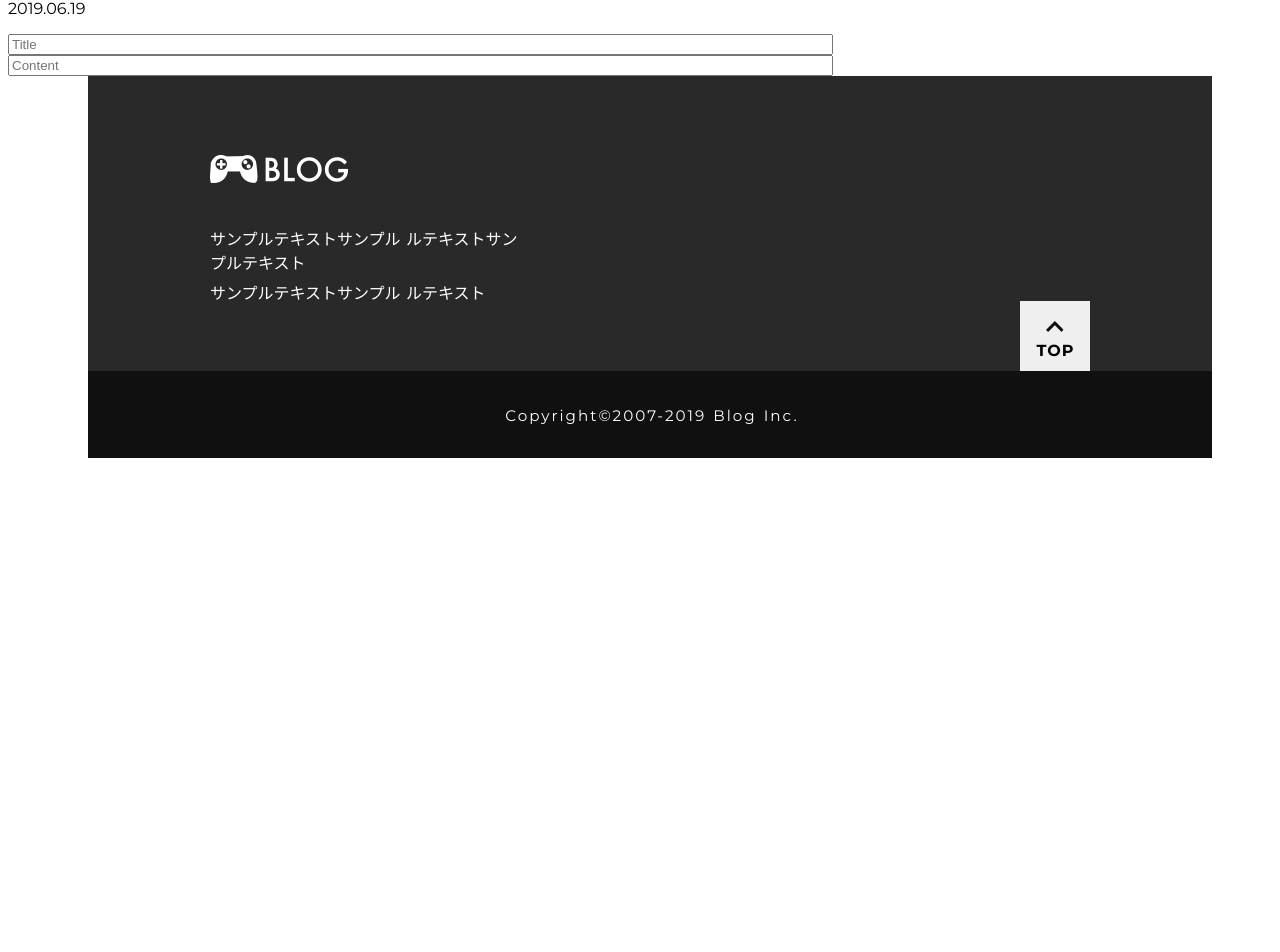
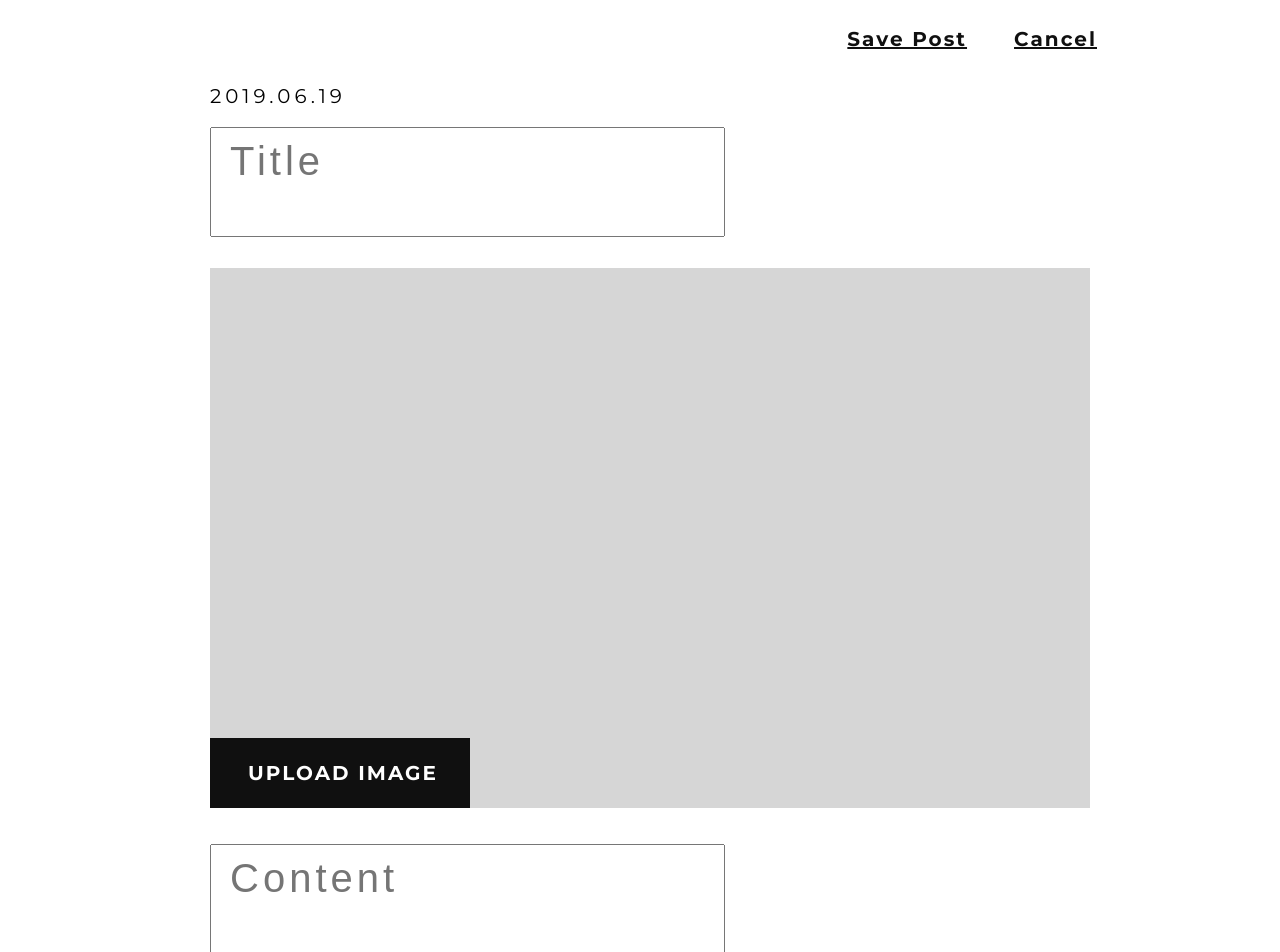
Before and after one commit to karenkeyc/fe-exam-output, a React (Create React App) app in the folder output/: page /create-new-post in a window 1280 px wide. Shown: the part 197-1149 px from the top of the page. Before the commit the page ends 800 px from the top, so only its background shows below. Built offline with nearby package versions, Linux system fonts and the light colour scheme; the HTML template or start-up script is replaced by a standard one; a web font is replaced by a local one.

Commit message:
create new post, cols need fix

```diff
--- a/output/src/assets/styles/newpost.scss
+++ b/output/src/assets/styles/newpost.scss
@@ -1 +1,87 @@
 @import '../styles/global.scss';
+.new-post {
+  margin: 0 175px 10px 202px;
+  padding-top: 43px;
+  font-family: $sans-serif;
+  background: $light;
+  z-index: 7;
+}
+.new-post__actions {
+  float: right;
+}
+.new-post__save,
+.new-post__cancel {
+  font-weight: 700;
+  font-size: 20px;
+  color: $dark;
+  letter-spacing: 2px;
+  padding-left: 47px;
+}
+.new-post__timestamp {
+  padding-top: 57px;
+  letter-spacing: 4px;
+  font-size: 1.24em;
+}
+.new-post__title {
+  font-family: $yg-bold;
+  font-size: 40px;
+  resize: none;
+  margin-top: -1px;
+  letter-spacing: 4px;
+  padding: 11px 15px 7px 19px;
+}
+.new-post__content {
+  font-family: $yg-bold;
+  font-size: 40px;
+  resize: none;
+  margin-top: -1px;
+  letter-spacing: 4px;
+  padding: 11px 15px 7px 19px;
+}
+// image upload
+.new-post__file-upload {
+  display:flex;
+  flex-flow: column nowrap;
+  align-items:center;
+  justify-content:center;
+  margin: 27px 7px 37px 0;
+}
+.new-post__file-upload-container {
+  width: 100%;
+  background: #c47575;
+}
+.file-preview__container{
+  background: #D6D6D6;
+  height: 540px;
+  display: flex;
+  position: relative;
+  flex-flow: column nowrap;
+  justify-content: center;
+  align-items: center;
+}
+#file-preview {
+  height: 540px;
+  display:none;
+}
+.upload-image {
+  position: absolute;
+  left: 0;
+  bottom: 23px;
+}
+.upload-image__input {
+  display:none;
+}
+.upload-image__label {
+  font-family: $sans-serif;
+  font-weight: 700;
+  font-size: 20px;
+  letter-spacing: 2px;
+  text-transform: Uppercase;
+  position: relative;
+  width: 19.1%;
+  padding: 23px 32px 23px 38px;
+  text-align: center;
+  background: $dark;
+  color: $light;
+  cursor: pointer;
+}
--- a/output/src/pages/NewPost.js
+++ b/output/src/pages/NewPost.js
@@ -1,16 +1,28 @@
 import React from 'react'
 import { Link } from 'react-router-dom'
+import '../assets/styles/newpost.scss'
 import Breadcrumb from '../components/Breadcrumb'
 import Header from '../components/Header'
 import Footer from '../components/Footer'
 
 const NewPost = () => {
+
+  const showPreview = ({ target }) => {
+    if (target.files.length > 0) {
+      const src = URL.createObjectURL(target.files[0]);
+      let preview = document.getElementById("file-preview");
+      let uploadBtn = document.querySelector(".upload-image");
+      preview.src = src;
+      preview.style.display = "block";
+      uploadBtn.style.display = "none";
+    }
+  }
   return (
     <>
-    <Header/>
-    <Breadcrumb/>
-    <section>
-      <form>
+      <Header />
+      <Breadcrumb />
+      <section className="new-post">
+        <form className="new-post__form">
           <div className="new-post__actions">
             <Link className="new-post__save" to="/single-post-view">Save Post</Link>
             <Link className="new-post__cancel" to="/">Cancel</Link>
@@ -19,34 +31,27 @@ const NewPost = () => {
             <p className="new-post__timestamp">2019.06.19</p>
           </div>
           <div className="new-post__container">
-          <input className="new-post__input new-post__title" type="text" maxLength={100} size={100} placeholder="Title" />
-          <div className="new-post__input new-post__upload">
-            <label htmlFor="upload-button">
-              {/* {image.preview ? (
-            <img src={image.preview} alt="dummy" width="300" height="300" />
-          ) : (
-            <>
-              <span className="fa-stack fa-2x mt-3 mb-2">
-                <i className="fas fa-circle fa-stack-2x" />
-                <i className="fas fa-store fa-stack-1x fa-inverse" />
-              </span>
-              <h5 className="text-center">Upload your photo</h5>
-            </>
-          )} */}
-            </label>
-            {/* <input
-          type="file"
-          id="upload-button"
-          style={{ display: "none" }}
-          onChange={handleChange}
-        /> */}
-            {/* <button onClick={handleUpload}>Upload</button> */}
+            <textarea className="new-post__input new-post__title" type="text" rows="2" placeholder="Title" />
+
+            {/* image upload */}
+            <div className="new-post__file-upload">
+              <div className="new-post__file-upload-container">
+                <div className="file-preview__container">
+                  <img id="file-preview" alt="" />
+                  <div className="upload-image">
+                    <label className="upload-image__label" htmlFor="file-ip-1">Upload Image</label>
+                    <input className="upload-image__input" type="file" id="file-ip-1" accept="image/*" onChange={showPreview} />
                   </div>
-          <input className="new-post__input new-post__content" type="text" maxLength={100} size={100} placeholder="Content" />
+                </div>
+              </div>
+            </div>
+            {/* image upload */}
+
+            <textarea className="new-post__input new-post__content" type="text" rows="3" placeholder="Content" />
           </div>
         </form>
       </section>
-    <Footer/>
+      <Footer />
     </>
 
   )
```
Lines whose indentation alone changed are shown as unchanged.
